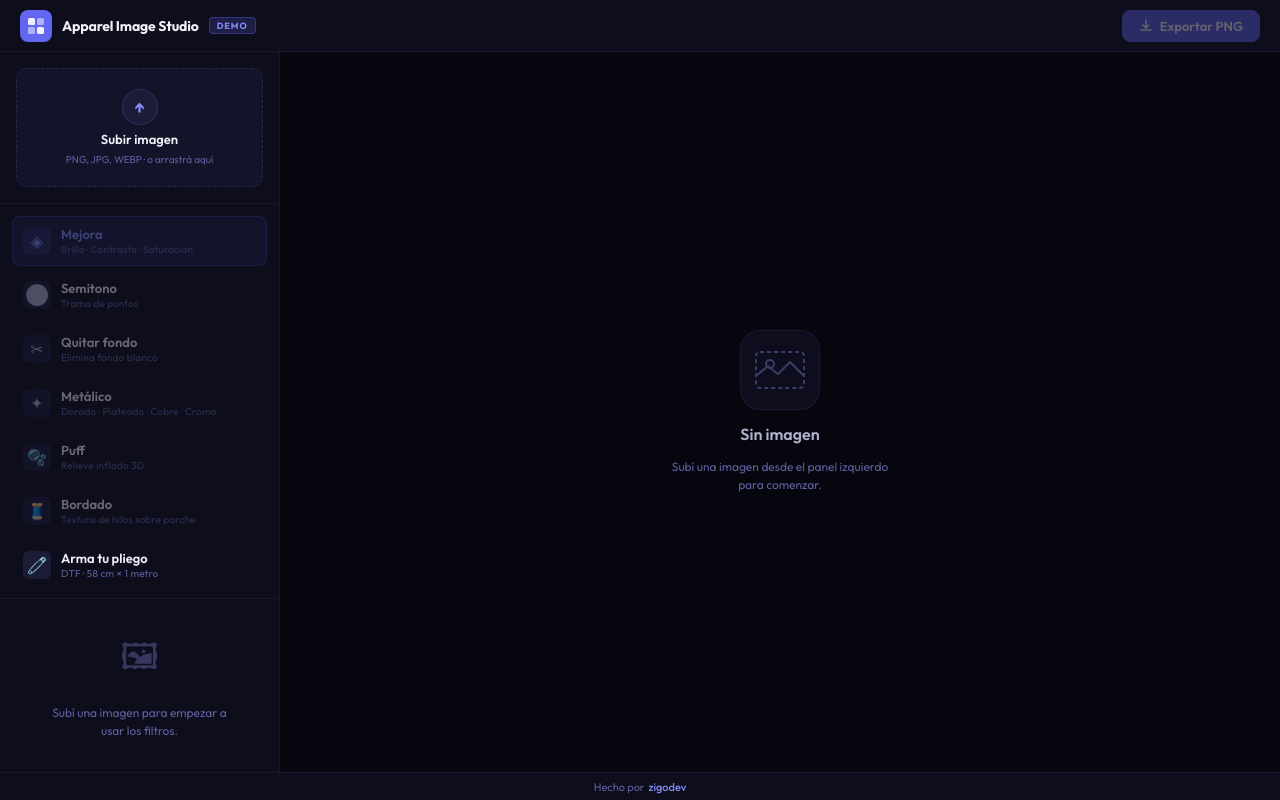
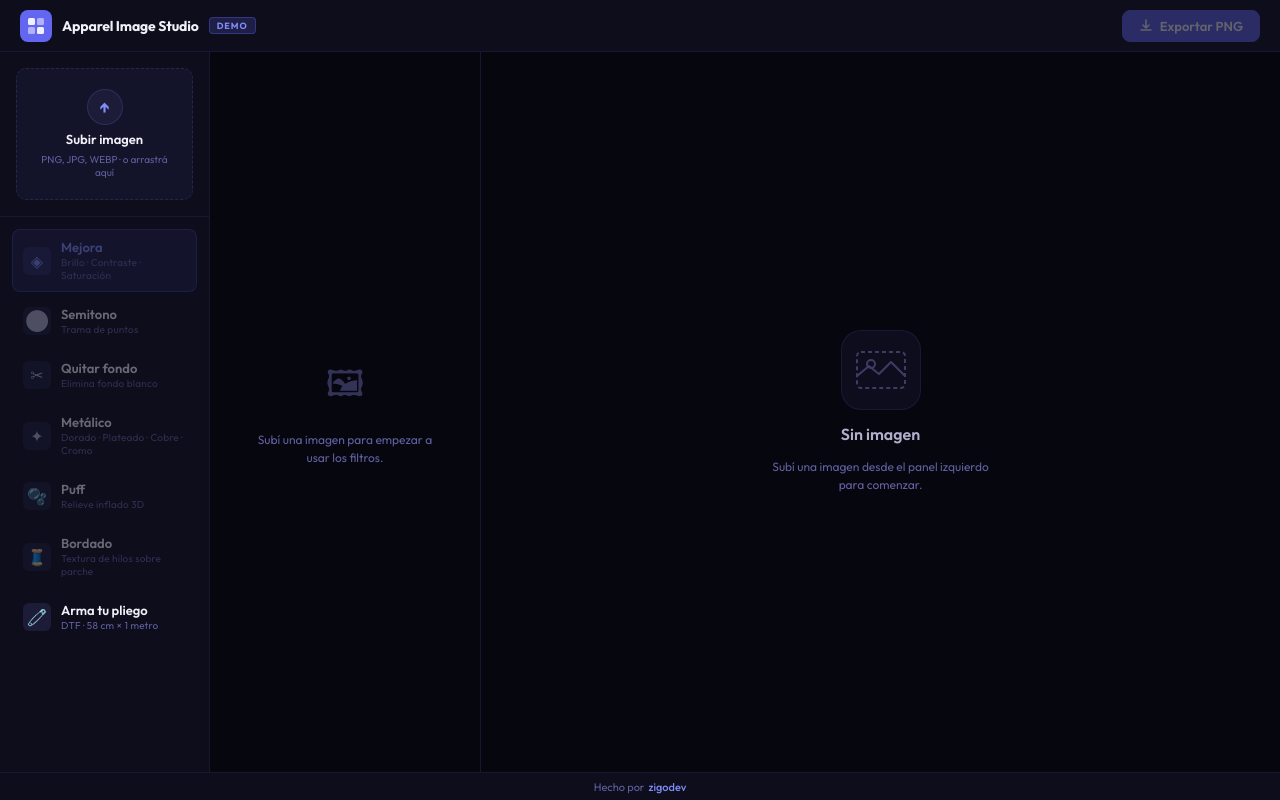
Before and after one commit to nicogomez94/ricardo-app, a React (Vite) app: page / in a window 1280 px wide. Built offline with nearby package versions, Linux system fonts and the light colour scheme.

Commit message:
refactor: restructure FilterSidebar layout with left and right columns

```diff
--- a/src/components/ImageFilters/FilterSidebar.css
+++ b/src/components/ImageFilters/FilterSidebar.css
@@ -1,13 +1,32 @@
 .filter-sidebar {
-  width: 280px;
-  min-width: 280px;
   height: 100%;
   background: var(--bg-1);
   border-right: 1px solid var(--border-subtle);
   display: flex;
+  flex-direction: row;
+  flex-shrink: 0;
+}
+
+/* Left nav column */
+.filter-nav-col {
+  width: 210px;
+  min-width: 210px;
+  display: flex;
+  flex-direction: column;
+  border-right: 1px solid var(--border-subtle);
+  overflow-y: auto;
+  overflow-x: hidden;
+}
+
+/* Right panel column */
+.filter-panel-col {
+  width: 270px;
+  min-width: 270px;
+  display: flex;
   flex-direction: column;
   overflow-y: auto;
   overflow-x: hidden;
+  background: var(--bg-0);
 }
 
 /* Upload section */
@@ -118,7 +137,6 @@
   flex-direction: column;
   padding: 12px 12px 8px;
   gap: 4px;
-  border-bottom: 1px solid var(--border-subtle);
 }
 
 .filter-nav-btn {
@@ -194,6 +212,8 @@
 .sidebar-panel-container {
   padding: 14px;
   flex: 1;
+  display: flex;
+  flex-direction: column;
 }
 
 .panel-info-bar {
--- a/src/components/ImageFilters/FilterSidebar.jsx
+++ b/src/components/ImageFilters/FilterSidebar.jsx
@@ -113,7 +113,8 @@ export default function FilterSidebar({
 
   return (
     <aside className="filter-sidebar">
-      {/* Upload zone */}
+      {/* Left: filter nav column */}
+      <div className="filter-nav-col">
         <div className="sidebar-upload-section">
           {uploadedImage ? (
             <div className="upload-preview">
@@ -147,7 +148,6 @@ export default function FilterSidebar({
           />
         </div>
 
-      {/* Filter nav */}
         <div className="sidebar-filter-nav">
           {FILTERS.map((f) => (
             <button
@@ -163,9 +163,11 @@ export default function FilterSidebar({
             </button>
           ))}
         </div>
+      </div>
 
-      {/* Active panel */}
-      {(uploadedImage || activeFilter === 'pligo') && (
+      {/* Right: active panel column */}
+      <div className="filter-panel-col">
+        {(uploadedImage || activeFilter === 'pligo') ? (
           <div className="sidebar-panel-container">
             <div className="panel-info-bar">
               <span>{FILTERS.find(f => f.id === activeFilter)?.icon}</span>
@@ -173,14 +175,13 @@ export default function FilterSidebar({
             </div>
             {renderPanel()}
           </div>
-      )}
-
-      {!uploadedImage && activeFilter !== 'pligo' && (
+        ) : (
           <div className="sidebar-empty-hint">
             <div className="sidebar-empty-icon">🖼</div>
             <p>Subí una imagen para empezar a usar los filtros.</p>
           </div>
         )}
+      </div>
     </aside>
   );
 }
```
Lines whose indentation alone changed are shown as unchanged.
